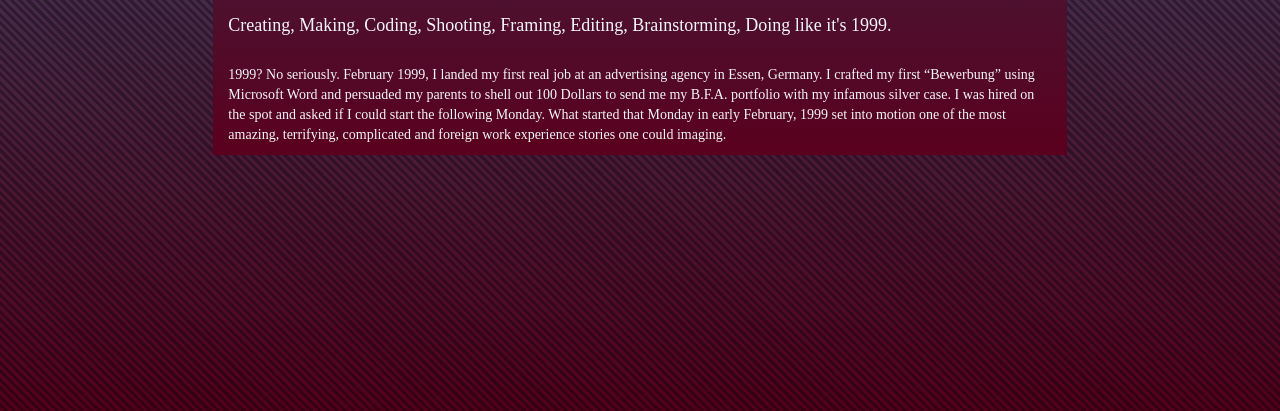
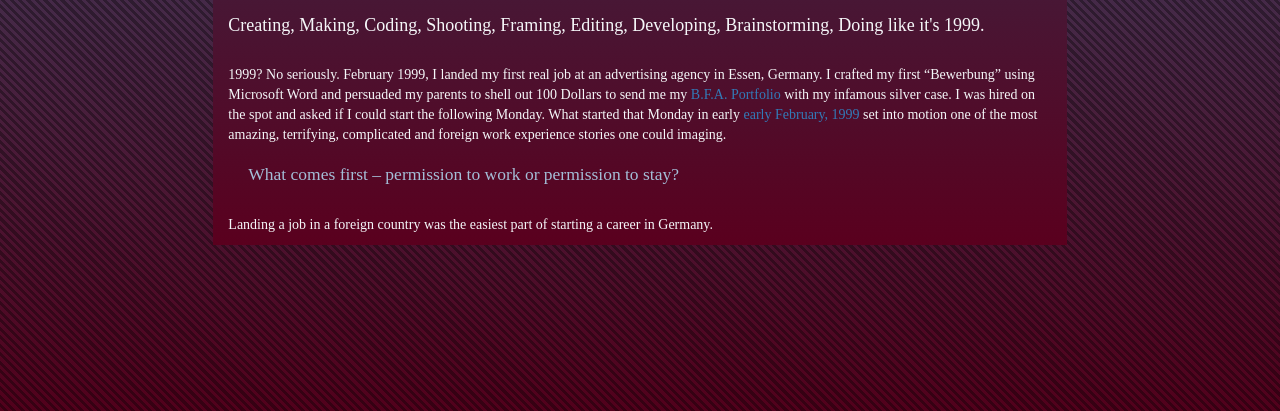
Before and after one commit to cmd1209/portfolio, a Jekyll site: the page built from _profile/story.md, in a window 1280 px wide, cut to the strip 489-900 px from the top of the page. Built offline with Jekyll 4.4.1, drawn with Linux system fonts in a browser that asks for light colours; nearby versions of some CDN libraries; some web fonts are replaced.

```diff
--- a/_includes/head.html
+++ b/_includes/head.html
@@ -9,8 +9,8 @@
   <link rel="stylesheet" href="{{ site.baseurl}}/assets/stylesheets/main.css">
   <link rel="canonical" href="{{ site.baseurl }}/index.html">
   <link rel="alternate" type="application/atom+xml" title="{{ site.title }}" href="{{ "/feed.xml" | prepend: site.baseurl | prepend: site.url }}" />
-  <link rel="stylesheet" href="{{ site.baseurl}}/assets/stylesheets/owl.carousel.css">
-  <link rel="stylesheet" href="{{ site.baseurl}}/assets/stylesheets/owl.theme.css">
+  <!-- <link rel="stylesheet" href="{{ site.baseurl}}/assets/stylesheets/owl.carousel.css">
+  <link rel="stylesheet" href="{{ site.baseurl}}/assets/stylesheets/owl.theme.css"> -->
 
 <link rel="shortcut icon" type="image/x-icon" href="/favicon.ico?">
 
@@ -18,7 +18,7 @@
   <script src="https://ajax.googleapis.com/ajax/libs/jquery/1.11.3/jquery.min.js"></script>
   <script src="{{ site.baseurl}}/assets/javascripts/bootstrap.min.js"></script>
   <!-- <script src="{{ site.baseurl}}/assets/javascripts/typed/typed.min.js"></script> -->
-  <script src="{{ site.baseurl}}/assets/javascripts/owl.carousel.js"></script>
-  <script src="{{ site.baseurl}}/assets/javascripts/scripts.js"></script>
+  <!-- <script src="{{ site.baseurl}}/assets/javascripts/owl.carousel.js"></script>
+  <script src="{{ site.baseurl}}/assets/javascripts/scripts.js"></script> -->
 
 </head>
--- a/_profile/story.md
+++ b/_profile/story.md
@@ -3,6 +3,10 @@ title:  "Story"
 image:
   thumbnail: https://dl.dropboxusercontent.com/u/947851/portfolio/profile/profile-thumb-01.png
   feature: https://dl.dropboxusercontent.com/u/947851/portfolio/profile/profile-thumb-01.png
-description: Creating, Making, Coding, Shooting, Framing, Editing, Brainstorming, Doing like it's 1999.
+description: Creating, Making, Coding, Shooting, Framing, Editing, Developing, Brainstorming, Doing like it's 1999.
 ---
-1999? No seriously. February 1999, I landed my first real job at an advertising agency in Essen, Germany. I crafted my first "Bewerbung" using Microsoft Word and persuaded my parents to shell out 100 Dollars to send me my B.F.A. portfolio with my infamous silver case. I was hired on the spot and asked if I could start the following Monday. What started that Monday in early February, 1999 set into motion one of the most amazing, terrifying, complicated and foreign work experience stories one could imaging.
+1999? No seriously. February 1999, I landed my first real job at an advertising agency in Essen, Germany. I crafted my first "Bewerbung" using Microsoft Word and persuaded my parents to shell out 100 Dollars to send me my <a href="http://www.marshall.edu/art/">B.F.A. Portfolio</a> with my infamous silver case. I was hired on the spot and asked if I could start the following Monday. What started that Monday in early <a href="http://together-concept.de/">early February, 1999</a> set into motion one of the most amazing, terrifying, complicated and foreign work experience stories one could imaging.
+
+<blockquote>What comes first – permission to work or permission to stay?</blockquote>
+
+Landing a job in a foreign country was the easiest part of starting a career in Germany.
--- a/assets/stylesheets/sass_parts/typo.sass
+++ b/assets/stylesheets/sass_parts/typo.sass
@@ -3,7 +3,7 @@
 @import url(https://fonts.googleapis.com/css?family=Quattrocento:700,400)
 @import url(https://fonts.googleapis.com/css?family=Audiowide)
 
-$headline-font: 'Audiowide', cursive
+$headline-font: 'Gruppo', cursive
 
 $headlines: 'Gruppo', cursive
 
@@ -18,7 +18,6 @@ em
   padding: 2px 3px
 
 blockquote
-  font-family: 'Quattrocento', serif
-  font-size: 175%
-  color: $secondary-color
+  @extend h3
+  color: lighten($primary-color, 35%)
   border: none
```
Also changed, not shown: _profile/references.md (+3 -2 lines), _profile/skills.md (+7 -5 lines), assets/images/bv_logo.gif (added), assets/images/together.png (added), 1 other file.
